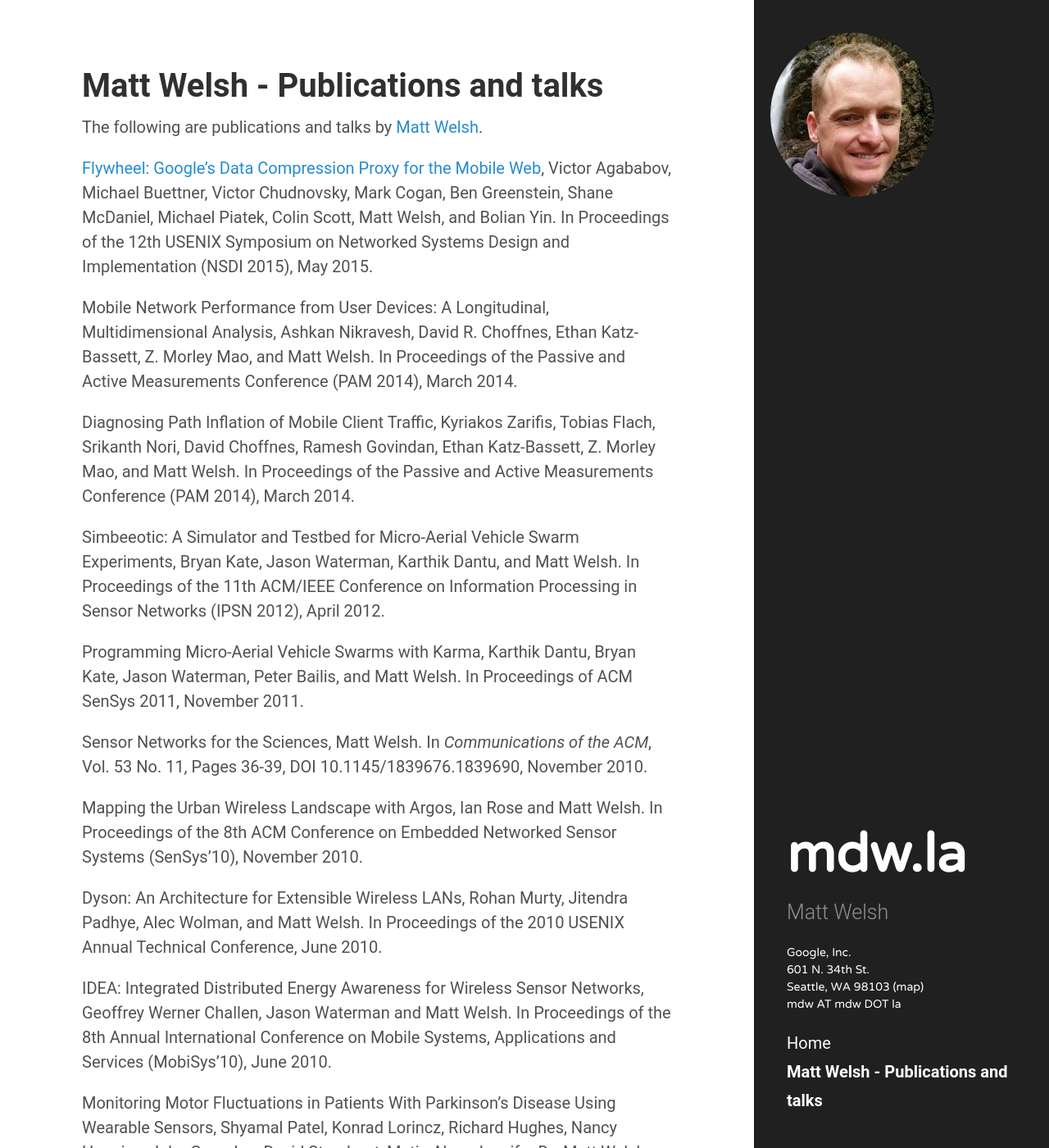
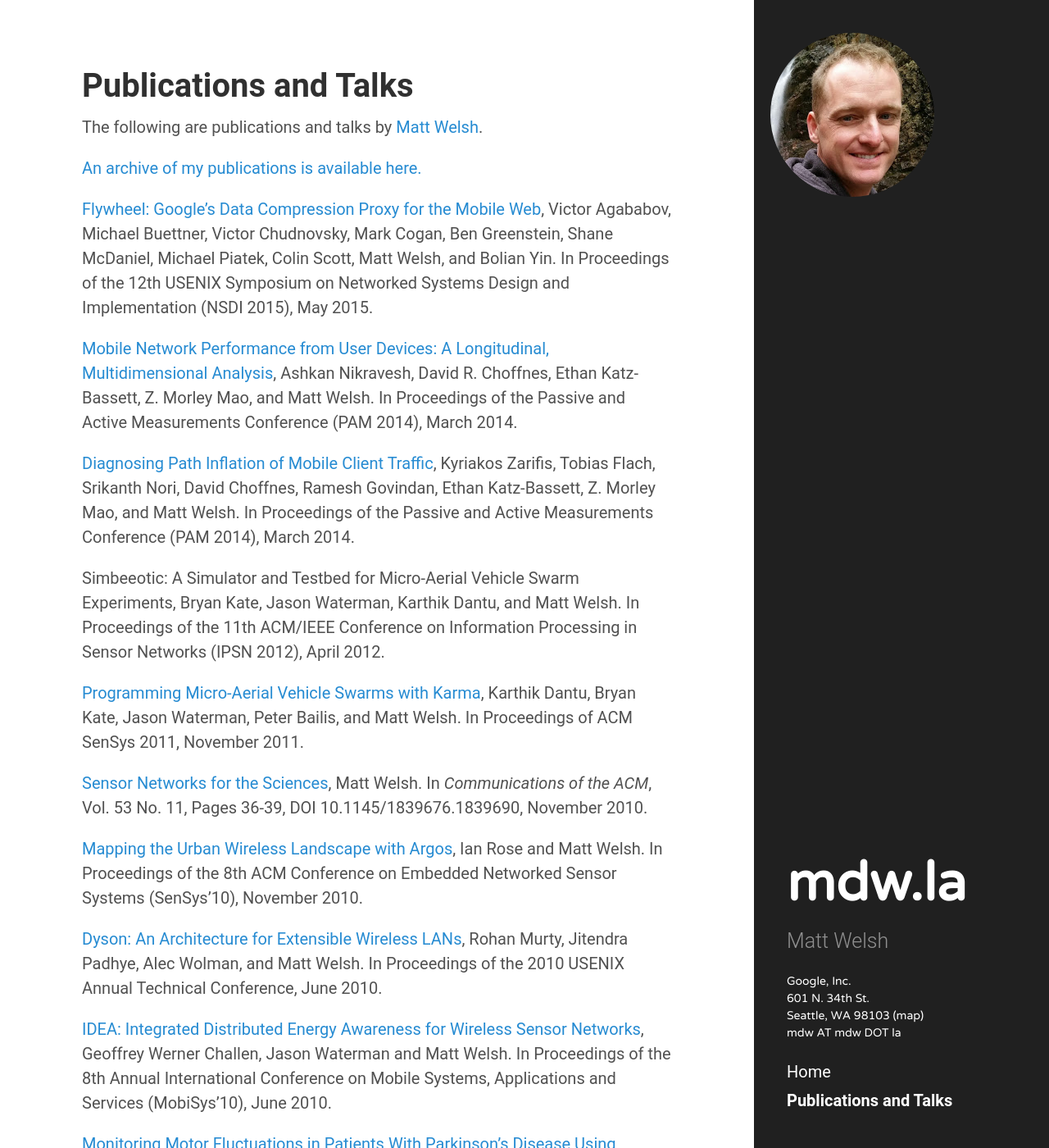
Before and after one commit to mdwelsh/mdwelsh.github.io, a Jekyll site: the page built from pubs.md, in a window 1280 px wide and 1400 px high. Shown: the whole window at 82% size. Built offline with Jekyll 4.4.1, drawn with Linux system fonts in a browser that asks for light colours; some of the changed lines change nothing that is shown; some of the changed text lies outside the part shown.

Commit message:
Update pubs.md

```diff
--- a/pubs.md
+++ b/pubs.md
@@ -1,19 +1,21 @@
 ---
 layout: page
-title: Matt Welsh - Publications and talks
+title: Publications and Talks
 ---
 
 The following are publications and talks by [Matt Welsh](http://www.mdw.la).
+
+[An archive of my publications is available here.](https://github.com/mdwelsh/mdwelsh.github.io/tree/master/papers)
 
 [Flywheel: Google's Data Compression Proxy for the Mobile Web](papers/flywheel-nsdi15.pdf),
 Victor Agababov, Michael Buettner, Victor Chudnovsky, Mark Cogan, Ben Greenstein, Shane McDaniel, Michael Piatek, Colin Scott, Matt Welsh, and Bolian Yin.
 In Proceedings of the 12th USENIX Symposium on Networked Systems Design and Implementation (NSDI 2015), May 2015.
 
-Mobile Network Performance from User Devices: A Longitudinal, Multidimensional Analysis,
+[Mobile Network Performance from User Devices: A Longitudinal, Multidimensional Analysis](papers/nikravesh-pam14.pdf),
 Ashkan Nikravesh, David R. Choffnes, Ethan Katz-Bassett, Z. Morley Mao, and Matt Welsh.
 In Proceedings of the Passive and Active Measurements Conference (PAM 2014), March 2014.
 
-Diagnosing Path Inflation of Mobile Client Traffic,
+[Diagnosing Path Inflation of Mobile Client Traffic](papers/zarifis-pam14.pdf),
 Kyriakos Zarifis, Tobias Flach, Srikanth Nori, David Choffnes, Ramesh Govindan, Ethan Katz-Bassett, Z. Morley Mao, and Matt Welsh.
 In Proceedings of the Passive and Active Measurements Conference (PAM 2014), March 2014.
 
@@ -21,27 +23,27 @@
 Bryan Kate, Jason Waterman, Karthik Dantu, and Matt Welsh.
 In Proceedings of the 11th ACM/IEEE Conference on Information Processing in Sensor Networks (IPSN 2012), April 2012.
 
-Programming Micro-Aerial Vehicle Swarms with Karma,
+[Programming Micro-Aerial Vehicle Swarms with Karma](papers/karma-sensys11.pdf),
 Karthik Dantu, Bryan Kate, Jason Waterman, Peter Bailis, and Matt Welsh.
 In Proceedings of ACM SenSys 2011, November 2011.
 
-Sensor Networks for the Sciences,
+[Sensor Networks for the Sciences](http://cacm.acm.org/magazines/2010/11/100632-sensor-networks-for-the-sciences/abstract),
 Matt Welsh.
 In *Communications of the ACM*, Vol. 53 No. 11, Pages 36-39, DOI 10.1145/1839676.1839690, November 2010.
 
-Mapping the Urban Wireless Landscape with Argos,
+[Mapping the Urban Wireless Landscape with Argos](papers/argos-sensys10.pdf),
 Ian Rose and Matt Welsh.
 In Proceedings of the 8th ACM Conference on Embedded Networked Sensor Systems (SenSys'10), November 2010.
 
-Dyson: An Architecture for Extensible Wireless LANs,
+[Dyson: An Architecture for Extensible Wireless LANs](papers/dyson-usenix10.pdf),
 Rohan Murty, Jitendra Padhye, Alec Wolman, and Matt Welsh.
 In Proceedings of the 2010 USENIX Annual Technical Conference, June 2010.
 
-IDEA: Integrated Distributed Energy Awareness for Wireless Sensor Networks,
+[IDEA: Integrated Distributed Energy Awareness for Wireless Sensor Networks](papers/idea-mobisys10.pdf),
 Geoffrey Werner Challen, Jason Waterman and Matt Welsh.
 In Proceedings of the 8th Annual International Conference on Mobile Systems, Applications and Services (MobiSys'10), June 2010.
 
-Monitoring Motor Fluctuations in Patients With Parkinson's Disease Using Wearable Sensors,
+[Monitoring Motor Fluctuations in Patients With Parkinson's Disease Using Wearable Sensors](papers/parkinsons-titb09.pdf),
 Shyamal Patel, Konrad Lorincz, Richard Hughes, Nancy Huggins, John Growdon, David Standaert, Metin Akay, Jennifer Dy, Matt Welsh, and Paolo Bonato.
 IEEE Transactions on Information Technology in Biomedicine, Volume 13, Issue 6, pages 864-873, November 2009.
 (PDF)
@@ -414,3 +416,8 @@
 David Oppenheimer and Matt Welsh.
 UC Berkeley Technical Report CSD-98-995, December 1997.
 (Gzipped PostScript) Other formats available here.
+
+# Talks
+
+I have given a lot of talks.
+[Many of my talk slides are here.](https://github.com/mdwelsh/mdwelsh.github.io/tree/master/talks)
```
